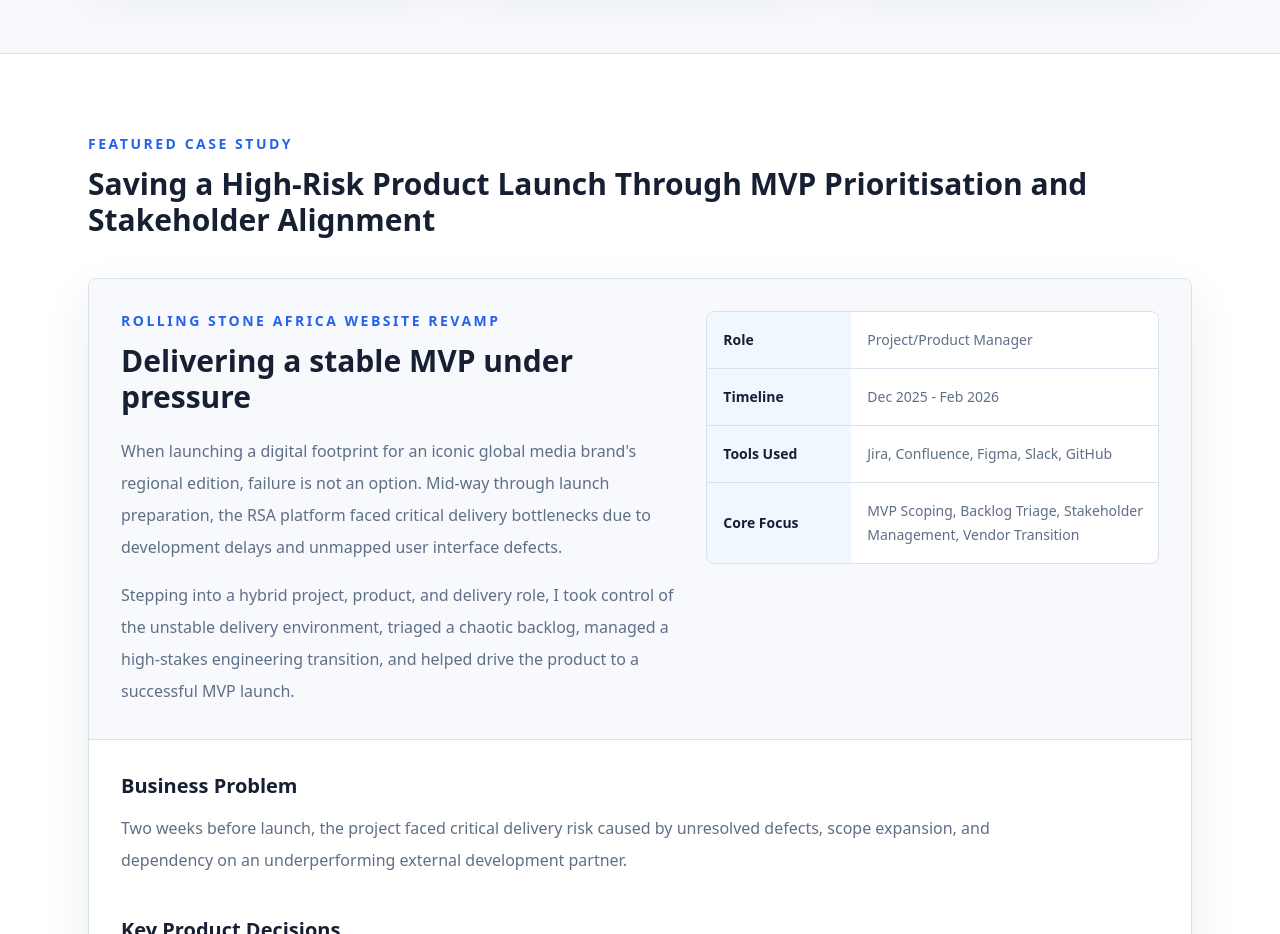
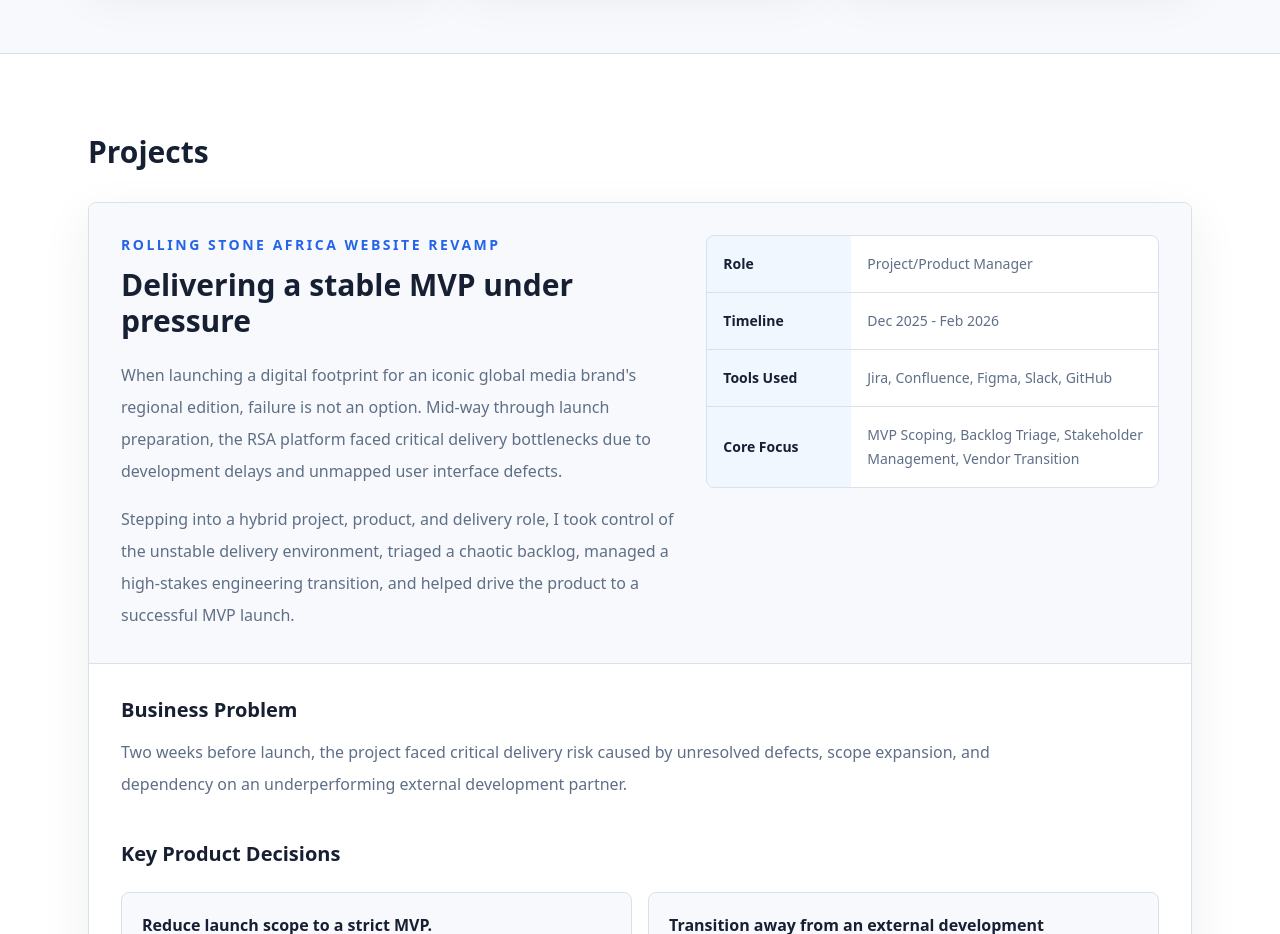
Before and after one commit to omololaalonge/Portfolio_Product-Manager, a Next.js app: page / in a window 1280 px wide. Shown: the part 1800-2734 px from the top of the page. Built offline with nearby package versions, Linux system fonts and the light colour scheme.

Commit message:
Simplify projects section heading

```diff
--- a/components/Projects.tsx
+++ b/components/Projects.tsx
@@ -113,12 +113,9 @@
   return (
     <section id="projects" className="bg-surface">
       <div className="mx-auto max-w-6xl px-5 py-16 sm:px-6 lg:py-20">
-        <p className="section-kicker">Featured Case Study</p>
-        <h2 className="section-title mt-3">
-          Saving a High-Risk Product Launch Through MVP Prioritisation and Stakeholder Alignment
-        </h2>
+        <h2 className="section-title">Projects</h2>
 
-        <article className="card mt-10 overflow-hidden">
+        <article className="card mt-8 overflow-hidden">
           <div className="border-b border-line bg-page p-6 sm:p-8">
             <div className="grid gap-8 lg:grid-cols-[1.1fr_0.9fr] lg:items-start">
               <div>
```
